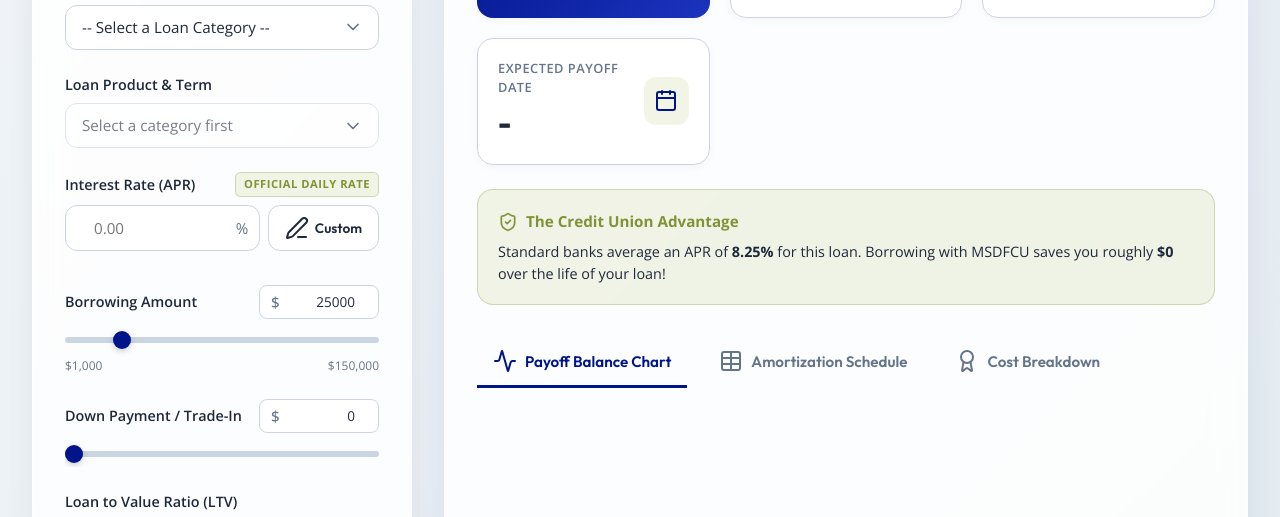
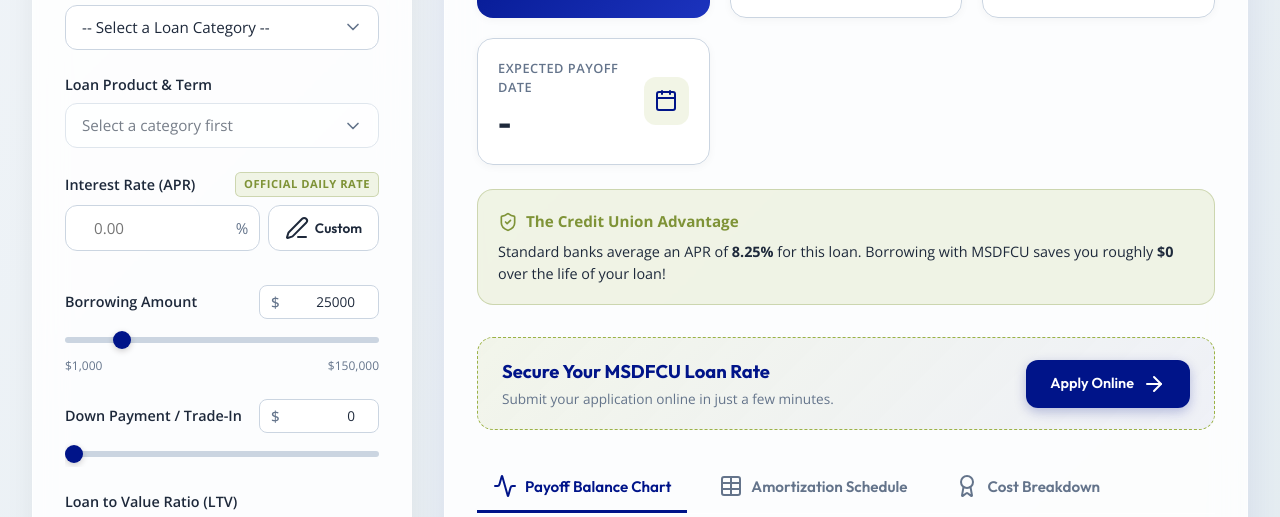
Before and after one commit to mattlandis205-debug/MSDloans, a website: page public/index.html in a window 1280 px wide. Shown: the part 258-775 px from the top of the page. Drawn offline with nearby package versions, Linux system fonts and the light colour scheme; no server answers.

Commit message:
Add Apply Online CTA button callout

```diff
--- a/public/index.html
+++ b/public/index.html
@@ -236,6 +236,17 @@
         </div>
       </div>
 
+      <!-- Apply Online Callout -->
+      <div class="apply-cta-card">
+        <div class="cta-info">
+          <h4>Secure Your MSDFCU Loan Rate</h4>
+          <p>Submit your application online in just a few minutes.</p>
+        </div>
+        <a href="https://www.msdfcu.org/loan-application" target="_blank" class="cta-button">
+          Apply Online <i data-lucide="arrow-right"></i>
+        </a>
+      </div>
+
       <!-- Visualization and Tables Section -->
       <div class="tabs-container">
         <div class="tabs-header">
--- a/public/style.css
+++ b/public/style.css
@@ -945,3 +945,95 @@ tbody tr:hover {
   font-weight: 500;
   text-transform: uppercase;
 }
+
+/* Apply CTA Card Callout */
+.apply-cta-card {
+  display: flex;
+  justify-content: space-between;
+  align-items: center;
+  background: linear-gradient(135deg, rgba(170, 188, 91, 0.12) 0%, rgba(0, 20, 137, 0.05) 100%);
+  border: 1px dashed var(--secondary-light);
+  border-radius: 1rem;
+  padding: 1.25rem 1.5rem;
+  gap: 1.5rem;
+  transition: transform var(--transition-fast), border-color var(--transition-fast);
+  margin-top: 0.5rem;
+}
+
+.apply-cta-card:hover {
+  border-color: var(--primary);
+  transform: translateY(-2px);
+}
+
+.cta-info h4 {
+  font-size: 1.15rem;
+  color: var(--primary);
+  margin-bottom: 0.2rem;
+  font-family: var(--font-title);
+  font-weight: 700;
+}
+
+@media (prefers-color-scheme: dark) {
+  .cta-info h4 {
+    color: var(--accent);
+  }
+}
+
+.cta-info p {
+  font-size: 0.85rem;
+  color: var(--text-muted);
+}
+
+.cta-button {
+  display: inline-flex;
+  align-items: center;
+  gap: 0.5rem;
+  background-color: var(--primary);
+  color: #fff;
+  padding: 0.75rem 1.5rem;
+  border-radius: 0.75rem;
+  font-family: var(--font-title);
+  font-weight: 600;
+  font-size: 0.9rem;
+  text-decoration: none;
+  transition: background-color var(--transition-fast), transform var(--transition-fast);
+  box-shadow: 0 4px 12px rgba(0, 20, 137, 0.25);
+  white-space: nowrap;
+}
+
+.cta-button:hover {
+  background-color: var(--primary-light);
+  transform: translateX(3px);
+}
+
+.cta-button i {
+  width: 1.1rem;
+  height: 1.1rem;
+}
+
+@media (prefers-color-scheme: dark) {
+  .apply-cta-card {
+    background: linear-gradient(135deg, rgba(170, 188, 91, 0.08) 0%, rgba(255, 255, 255, 0.03) 100%);
+  }
+  .cta-button {
+    background-color: var(--primary-light);
+    box-shadow: 0 4px 12px rgba(0, 0, 0, 0.3);
+  }
+  .cta-button:hover {
+    background-color: var(--accent);
+    color: #1e293b;
+  }
+}
+
+@media (max-width: 600px) {
+  .apply-cta-card {
+    flex-direction: column;
+    text-align: center;
+    gap: 1.25rem;
+    padding: 1.5rem;
+  }
+  .cta-button {
+    width: 100%;
+    justify-content: center;
+  }
+}
```
